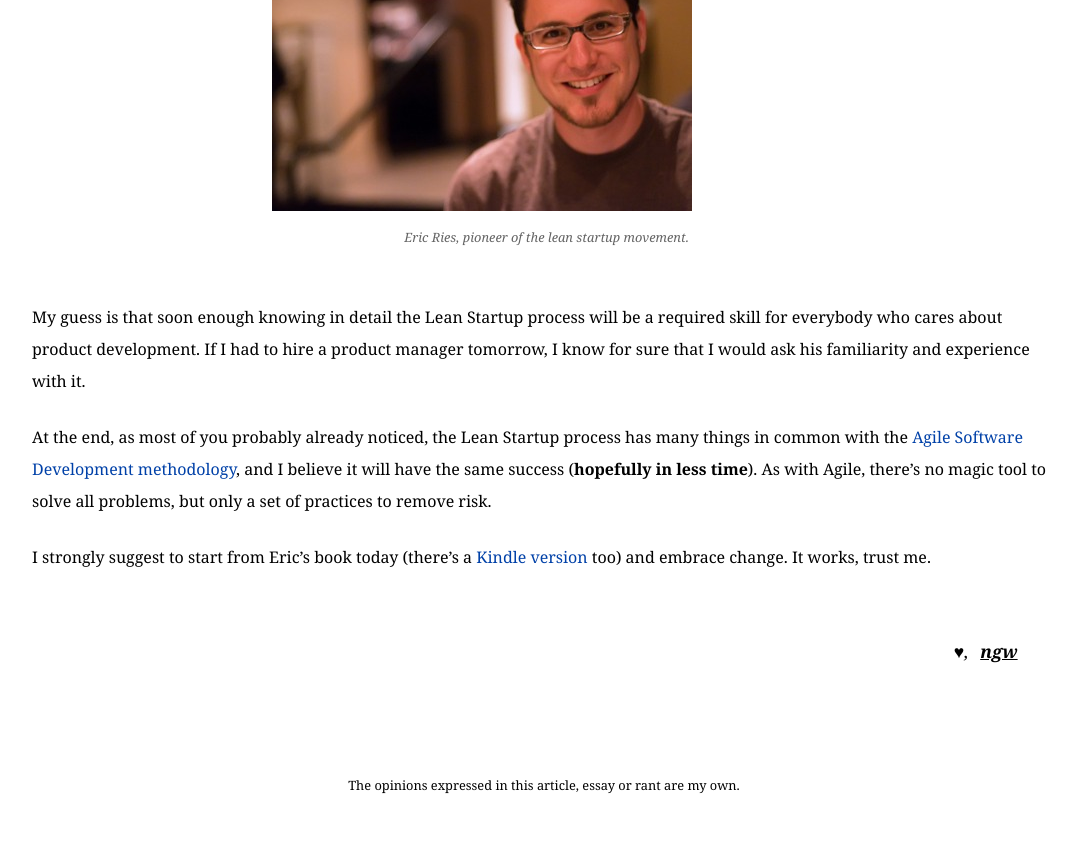
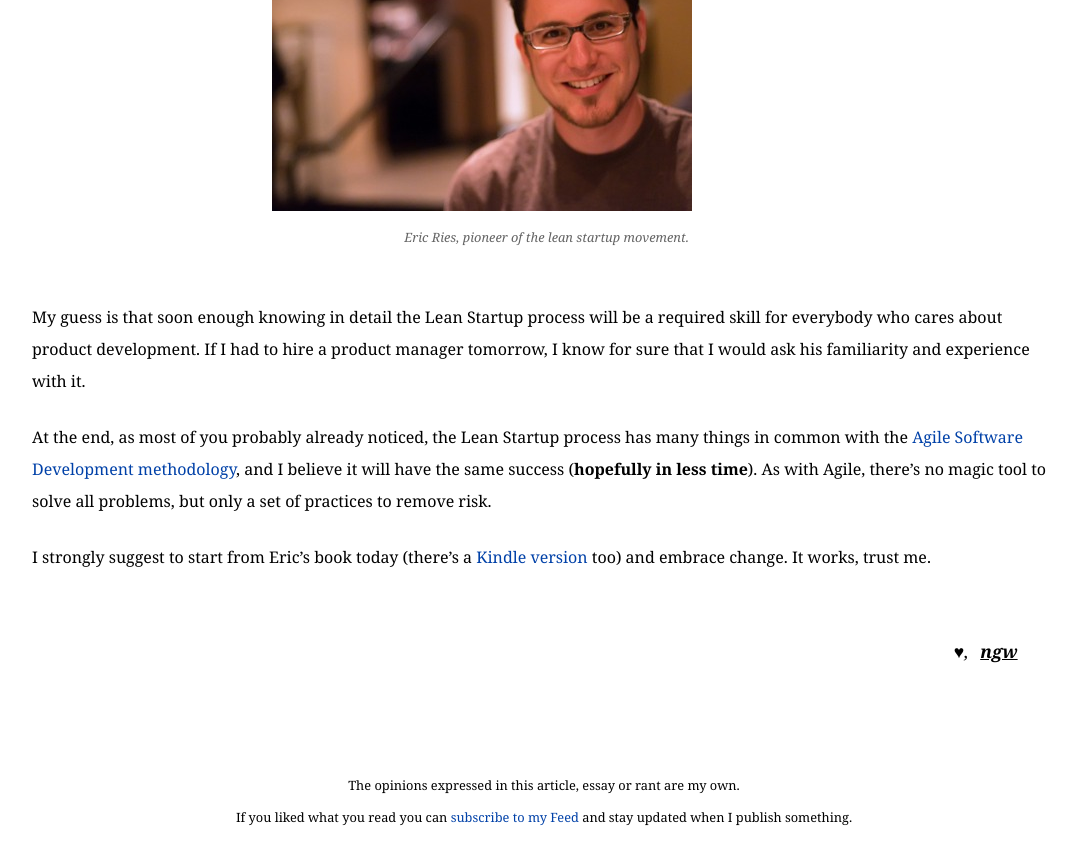
Before and after one commit to ngw/ngw.github.io, a Jekyll site: the page built from _posts/2012-3-8-product-management-is-dead-long-live-to-product-management.md, in a window 1280 px wide and 900 px high, scrolled down 4576 px. Shown: the top 865 px of the window, without its empty margins (96-1173 px from the left). Built offline with Jekyll 4.4.1, drawn with Linux system fonts in a browser that asks for light colours; some web fonts are replaced.

Commit message:
Linking the feed in the footer

```diff
--- a/_layouts/post.html
+++ b/_layouts/post.html
@@ -20,6 +20,7 @@ layout: default
 
 <aside>
   <p>The opinions expressed in this article, essay or rant are my own.</p>
+  <p>If you liked what you read you can <a href="http://feeds.feedburner.com/nofeed">subscribe to my Feed</a> and stay updated when I publish something.</p>
   {% if page.hn %}
   <p>Feel free to live a comment <a href="{{ page.hn }}"> on Hacker News </a> if you have something you'd like to say.</p>
   {% endif %}
```
